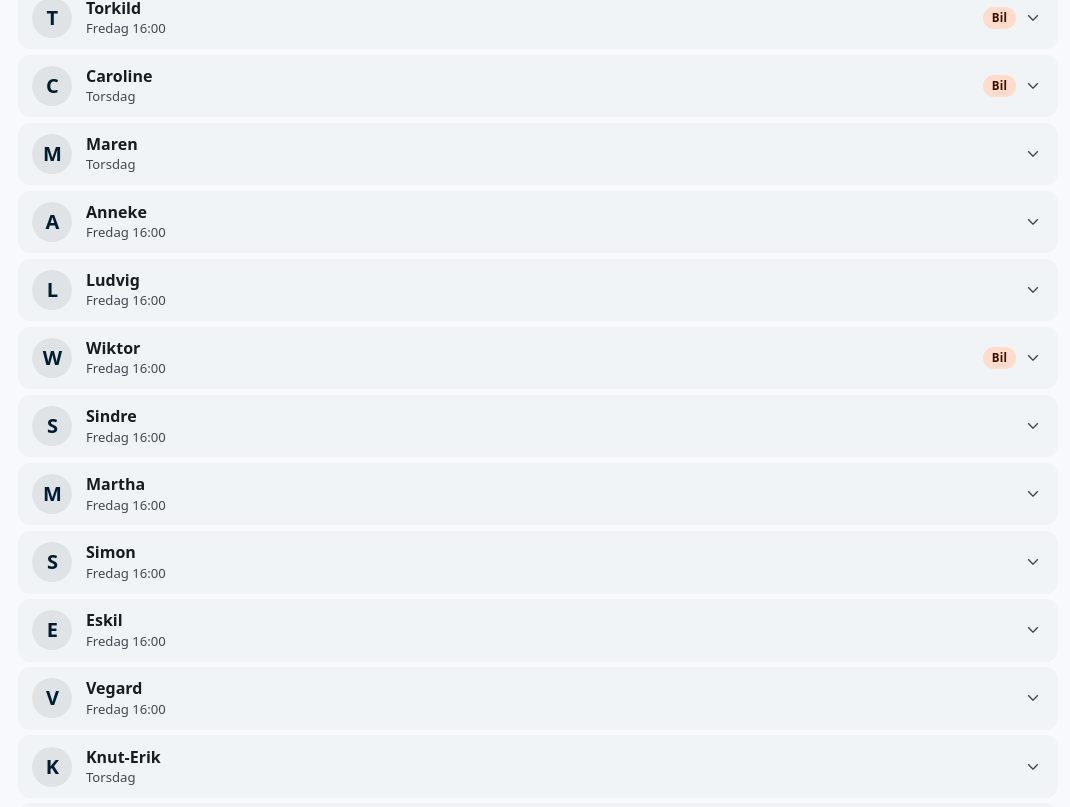
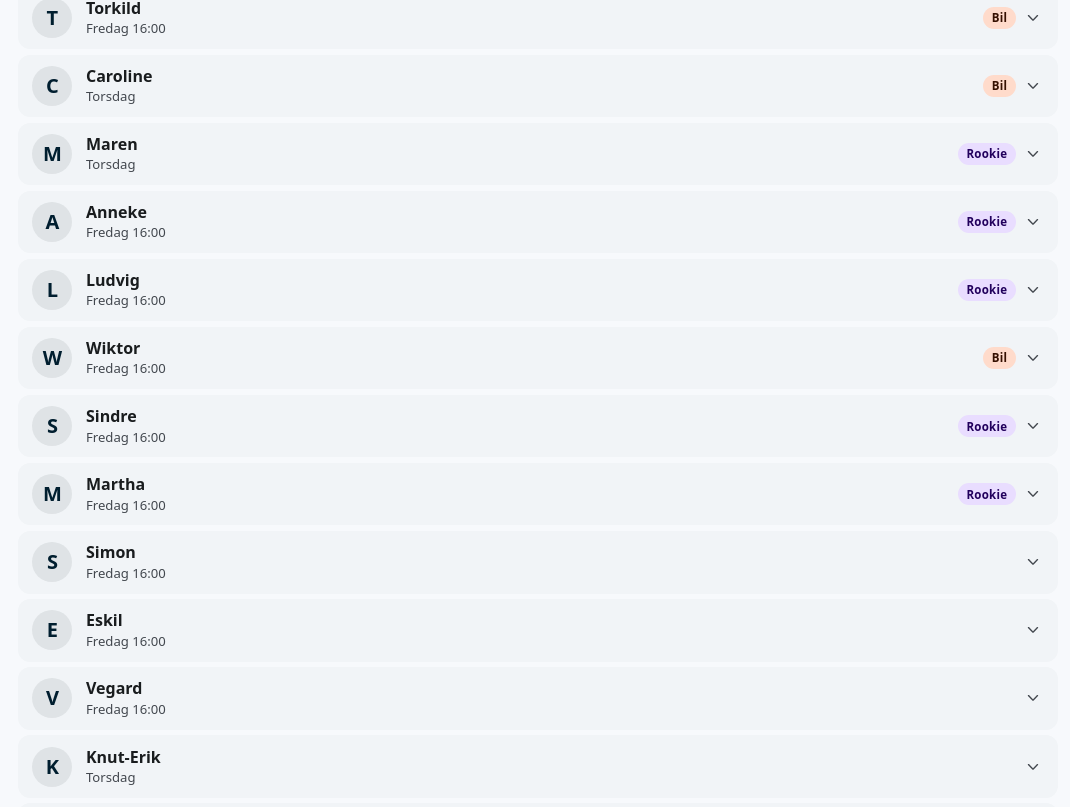
Before and after one commit to Torkildef/osi-sjoa-2026, a SvelteKit app: page /logistikk in a window 1280 px wide. Shown: the part 1753-2560 px from the top of the page, without its empty margins (102-1172 px from the left). Built offline with nearby package versions, Linux system fonts and the light colour scheme.

Commit message:
Merk rookiene i deltakerlista og avreisegruppene
Co-Authored-By: Claude Fable 5.1 <noreply@anthropic.com>
Claude-Session: https://claude.ai/code/session_019KCnbtUgXLikB7ZXtAXfza

```diff
--- a/src/app.css
+++ b/src/app.css
@@ -83,6 +83,10 @@
 	/* Strekningene på elva. Samme farger som i river.ts. */
 	--river-1: #0b7a75;
 	--river-2: #c2410c;
+
+	/* Rookie-merket – egen farge så det skiller seg fra alt annet. */
+	--rookie-container: #e9ddff;
+	--on-rookie-container: #22005d;
 }
 
 @media (prefers-color-scheme: dark) {
@@ -134,6 +138,9 @@
 
 		--river-1: #4fd1c5;
 		--river-2: #fb923c;
+
+		--rookie-container: #4f378a;
+		--on-rookie-container: #e9ddff;
 	}
 }
 
@@ -728,6 +735,13 @@ button.chip:hover {
 	border-color: transparent;
 }
 
+.chip.rookie,
+.tag.rookie {
+	background: var(--rookie-container);
+	color: var(--on-rookie-container);
+	border-color: transparent;
+}
+
 .chip-row {
 	display: flex;
 	flex-wrap: wrap;
--- a/src/lib/participants.ts
+++ b/src/lib/participants.ts
@@ -25,6 +25,8 @@ export type Person = {
 	extraGear?: string;
 	/** Drar hjem før resten. */
 	earlyReturn?: string;
+	/** Første tur med klubben, eller nesten. Merkes i listene. */
+	rookie?: boolean;
 	note?: string;
 };
 
@@ -116,6 +118,7 @@ export const people: Person[] = [
 	},
 	{
 		name: 'Maren Navarsetes Aaberg',
+		rookie: true,
 		departure: 'torsdag',
 		licence: 'automat',
 		kayak: true,
@@ -124,15 +127,16 @@ export const people: Person[] = [
 	},
 	{
 		name: 'Anneke Kheim',
+		rookie: true,
 		departure: 'fredag',
 		licence: 'manuell',
 		kayak: true,
 		vest: true,
-		helmet: 'Medium (yellow)',
-		note: 'Nybegynner.'
+		helmet: 'Medium (yellow)'
 	},
 	{
 		name: 'Ludvig Bentzen Stenmark',
+		rookie: true,
 		departure: 'fredag',
 		licence: 'manuell',
 		kayak: true,
@@ -149,6 +153,7 @@ export const people: Person[] = [
 	},
 	{
 		name: 'Sindre Herre Hansen',
+		rookie: true,
 		departure: 'fredag',
 		licence: null,
 		kayak: true,
@@ -157,6 +162,7 @@ export const people: Person[] = [
 	},
 	{
 		name: 'Martha Irene Førde Bondahl',
+		rookie: true,
 		departure: 'fredag',
 		licence: 'manuell',
 		kayak: true,
@@ -198,6 +204,7 @@ export const people: Person[] = [
 	},
 	{
 		name: 'Malin Frank',
+		rookie: true,
 		departure: 'fredag',
 		licence: 'manuell',
 		kayak: true,
@@ -215,6 +222,7 @@ export const people: Person[] = [
 	},
 	{
 		name: 'Tiril Taugbøl-Hansen',
+		rookie: true,
 		departure: 'fredag',
 		licence: 'automat',
 		kayak: true,
@@ -223,6 +231,7 @@ export const people: Person[] = [
 	},
 	{
 		name: 'Malin Nordli Bernhardsson',
+		rookie: true,
 		departure: 'fredag',
 		licence: null,
 		kayak: true,
@@ -232,6 +241,7 @@ export const people: Person[] = [
 	},
 	{
 		name: 'Julia Johanne Lie',
+		rookie: true,
 		departure: 'fredag',
 		licence: null,
 		kayak: true,
@@ -257,6 +267,7 @@ export const people: Person[] = [
 	},
 	{
 		name: 'Ylva Karoline N. Svartnes',
+		rookie: true,
 		departure: 'fredag',
 		licence: 'manuell',
 		kayak: true,
@@ -281,6 +292,7 @@ export const people: Person[] = [
 	},
 	{
 		name: 'Lene Myhre Johansson',
+		rookie: true,
 		departure: 'fredag',
 		licence: null,
 		kayak: true,
--- a/src/routes/logistikk/+page.svelte
+++ b/src/routes/logistikk/+page.svelte
@@ -242,6 +242,7 @@
 						<span class="supporting">{departureLabel(person)}</span>
 					</span>
 					<span class="trailing">
+						{#if person.rookie}<span class="tag rookie">Rookie</span>{/if}
 						{#if car}<span class="tag tertiary">Bil</span>{/if}
 						{#if person.departure === 'uavklart'}<span class="tag warning">Kanskje</span>{/if}
 						<Icon name="keyboardArrowDown" size={22} class="chevron" />
```
